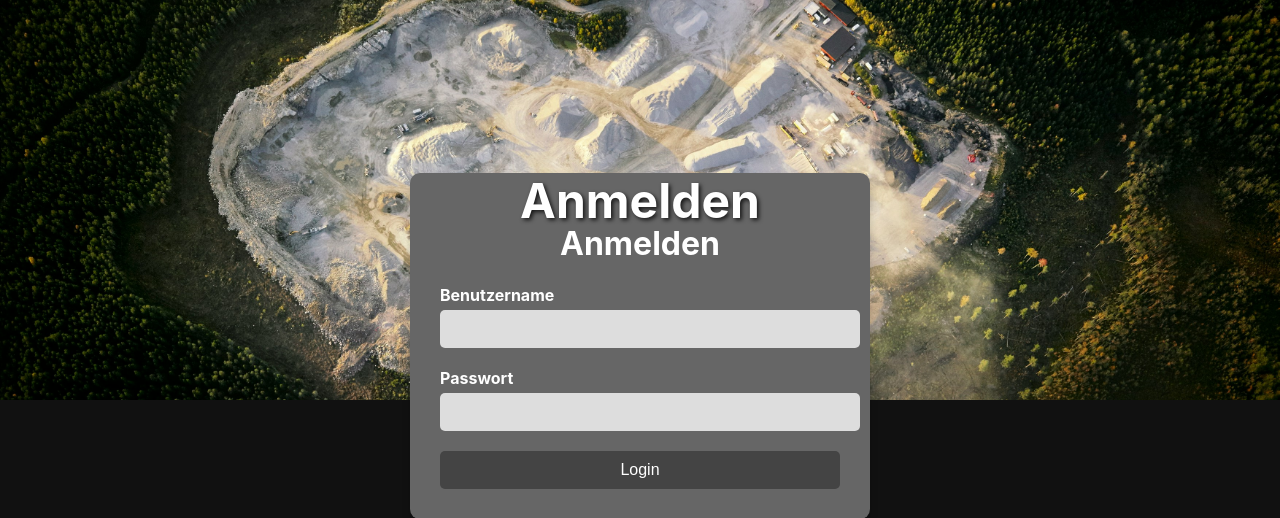
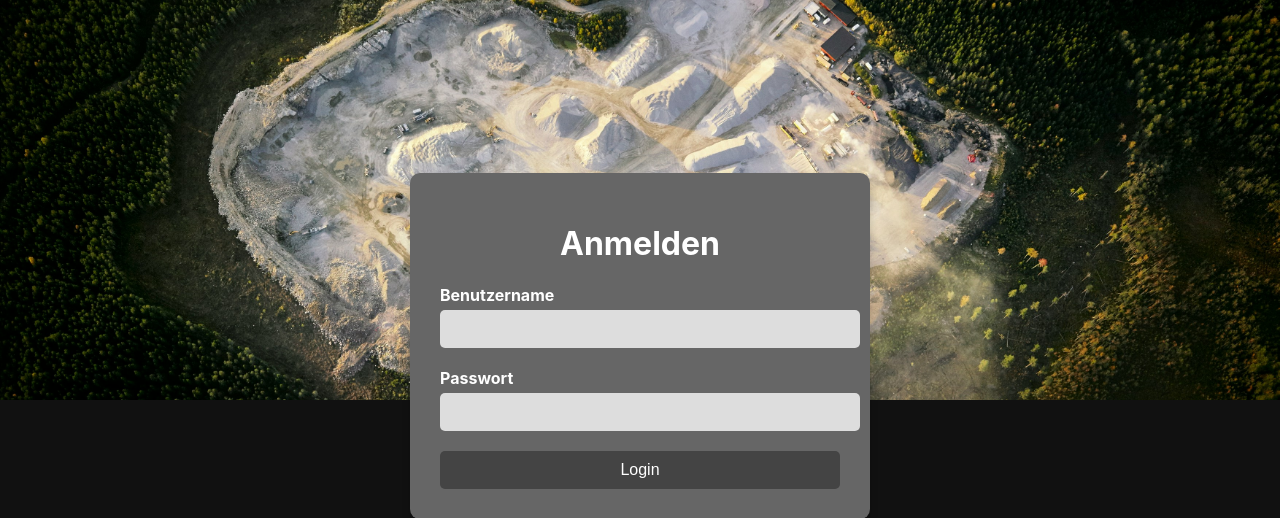
Before and after one commit to SwiftUI-App/py_website, a Flask app: page /login in a window 1280 px wide. Shown: the part 54-572 px from the top of the page. Run offline with Flask 3, Linux system fonts and the light colour scheme.

Commit message:
Update login.html

```diff
--- a/templates/login.html
+++ b/templates/login.html
@@ -28,7 +28,7 @@
     <div class="image-container">
         <img src="{{ url_for('static', filename='images/login.jpg') }}" alt="Login Image">
         <div class="header-content">
-            <h1>Anmelden</h1>
+            <h1> </h1>
         </div>
     </div>
 
```
